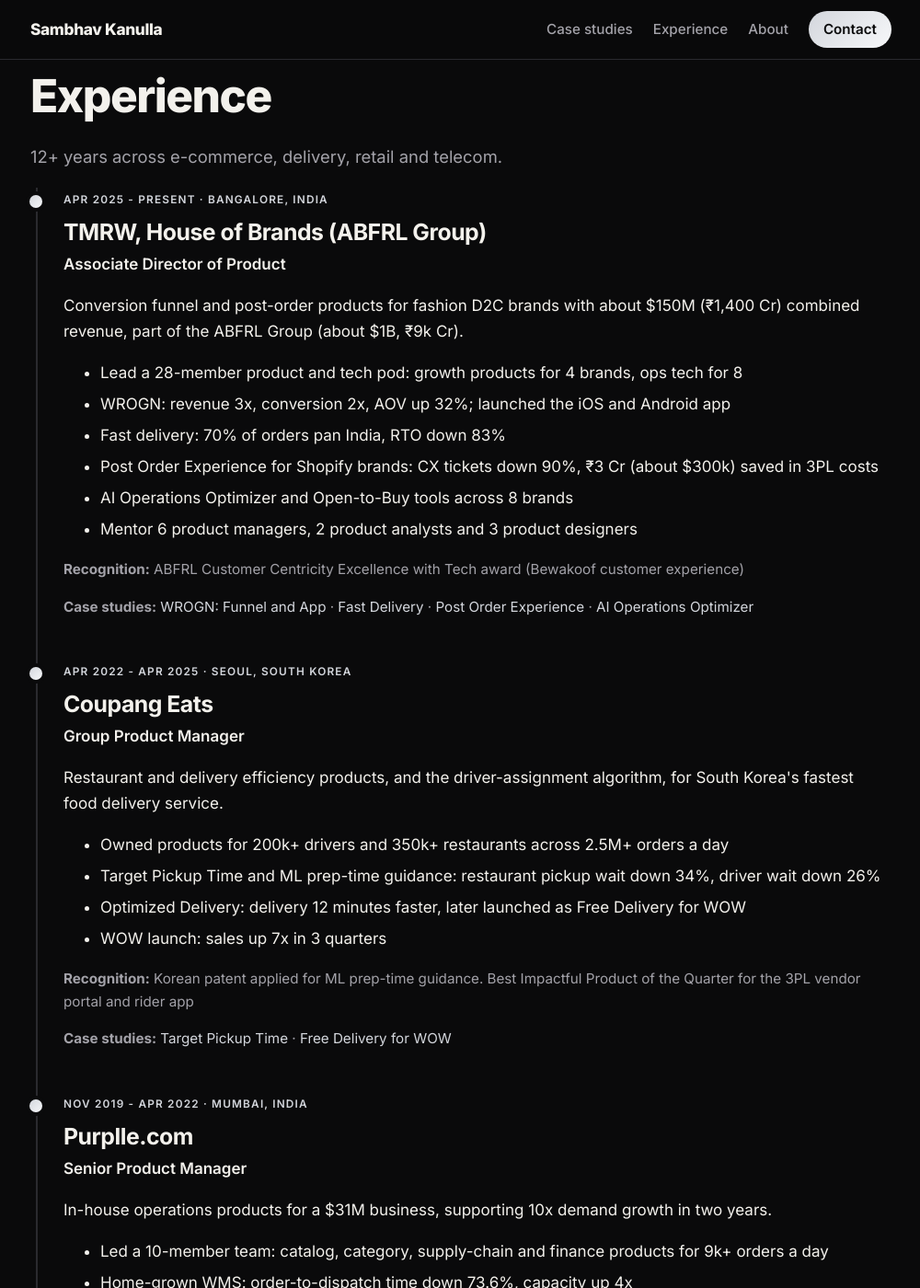
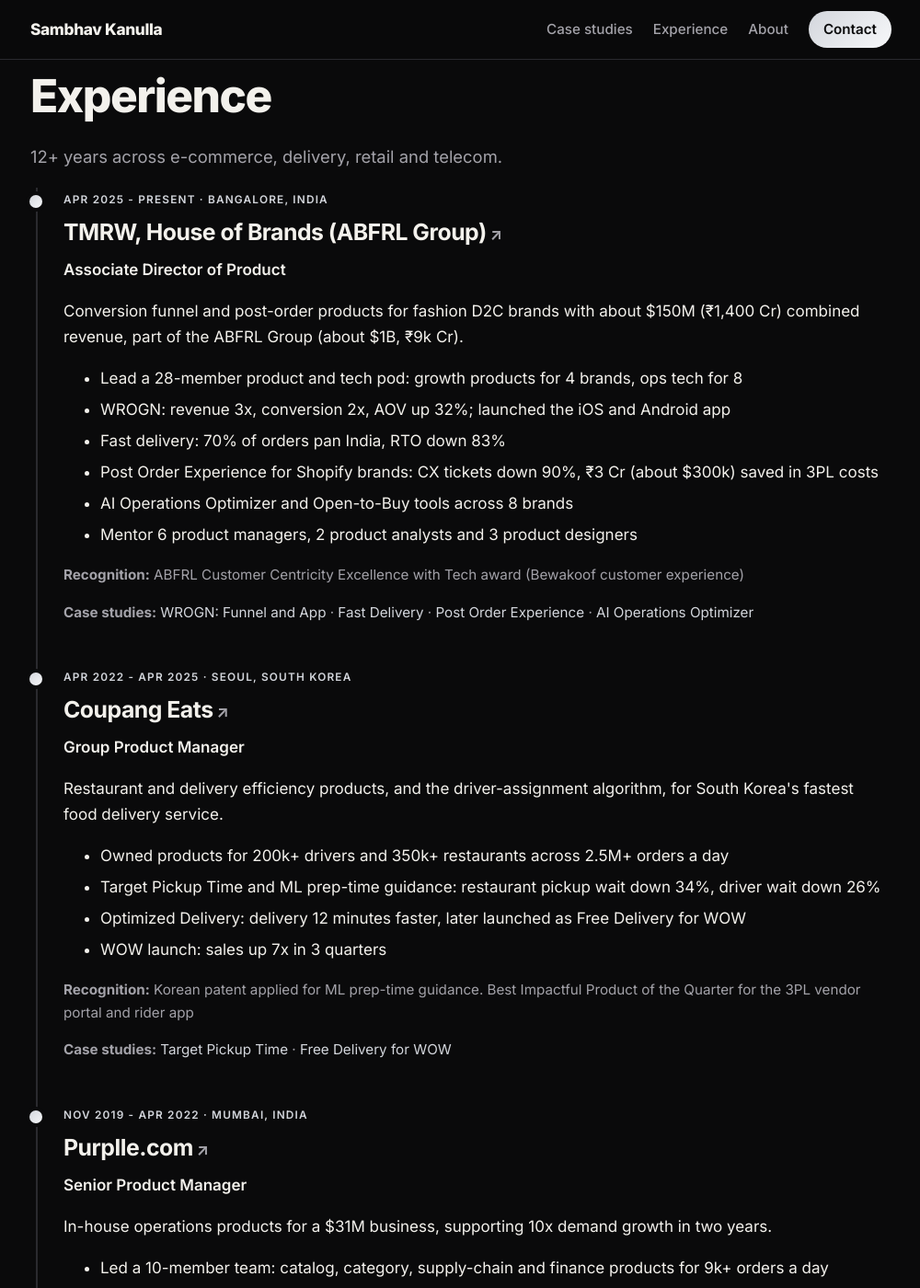
Before and after one commit to sambhavkanulla/sambhavkanulla.github.io, a Jekyll site: the page built from experience.html, in a window 1280 px wide and 1400 px high. Shown: the whole window at 92% size, without its empty margins (139-1139 px from the left). Built offline with Jekyll 4.4.1, drawn with Linux system fonts in a browser that asks for light colours.

Commit message:
Experience: link each company to its website and add optional logo slots
Co-Authored-By: Claude Sonnet 5.5 <noreply@anthropic.com>
Claude-Session: https://claude.ai/code/session_01PrKmB98M39T9226rhsuyd2

```diff
--- a/assets/css/portfolio.css
+++ b/assets/css/portfolio.css
@@ -104,6 +104,11 @@ h3 { font-size: 1.15rem; margin: 0 0 0.45em; line-height: 1.3; font-weight: 700;
 .timeline .job { position: relative; padding: 4px 0 30px; }
 .timeline .job::before { content: ""; position: absolute; left: -37px; top: 8px; width: 14px; height: 14px; border-radius: 50%; background: linear-gradient(135deg, var(--accent), var(--accent-2)); box-shadow: 0 0 0 4px var(--bg); }
 .timeline h2 { margin: 0.1em 0 0; }
+.job-head { display: flex; align-items: center; gap: 16px; margin-bottom: 6px; }
+.logo { display: block; width: 52px; height: 52px; object-fit: contain; background: #fff; border-radius: 12px; padding: 7px; border: 1px solid var(--line); }
+.company-link { color: var(--text); }
+.company-link::after { content: " \2197"; font-size: 0.7em; color: var(--muted); }
+.company-link:hover { color: var(--accent); text-decoration: none; }
 .job-title { font-weight: 600; margin: 0 0 0.5em; }
 .award, .related { color: var(--muted); font-size: 0.95rem; }
 .timeline li { margin-bottom: 0.35em; }
--- a/experience.html
+++ b/experience.html
@@ -7,8 +7,15 @@ permalink: /experience/
 <div class="timeline">
 {% for job in site.data.experience %}
   <section class="job">
-    <p class="eyebrow">{{ job.dates }} · {{ job.location }}</p>
-    <h2>{{ job.company }}</h2>
+    <div class="job-head">
+      {% if job.logo and job.logo != "" %}
+      {% if job.url %}<a class="logo-link" href="{{ job.url }}" target="_blank" rel="noopener"><img class="logo" src="{{ job.logo | relative_url }}" alt="{{ job.company }} logo"></a>{% else %}<img class="logo" src="{{ job.logo | relative_url }}" alt="{{ job.company }} logo">{% endif %}
+      {% endif %}
+      <div>
+        <p class="eyebrow">{{ job.dates }} · {{ job.location }}</p>
+        <h2>{% if job.url %}<a class="company-link" href="{{ job.url }}" target="_blank" rel="noopener">{{ job.company }}</a>{% else %}{{ job.company }}{% endif %}</h2>
+      </div>
+    </div>
     <p class="job-title">{{ job.title }}</p>
     <p>{{ job.summary }}</p>
     {% if job.highlights.size > 0 %}
```
Also changed, not shown: _data/experience.yml (+9 -0 lines).
